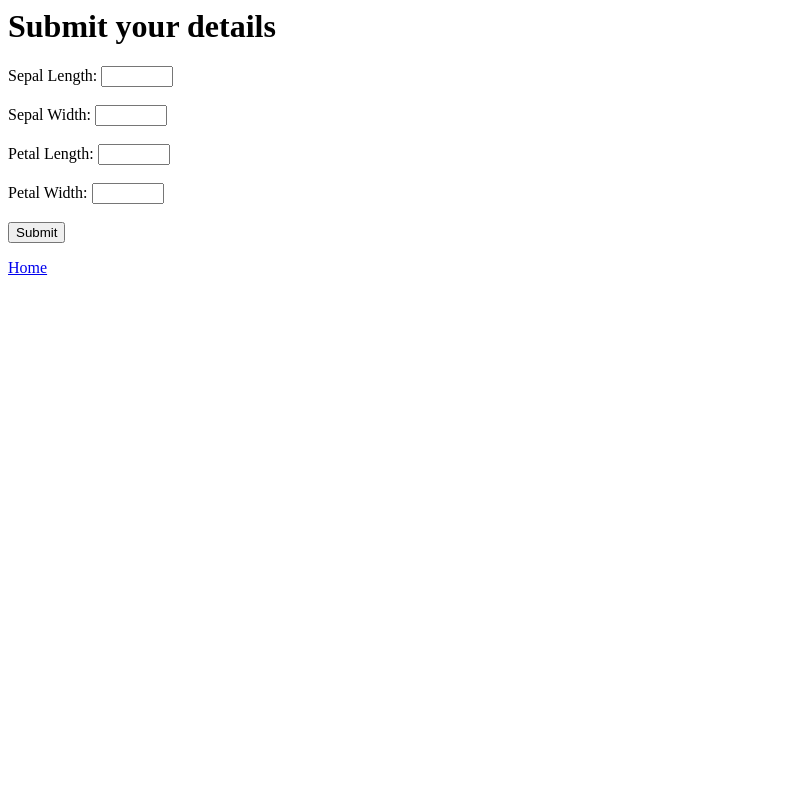
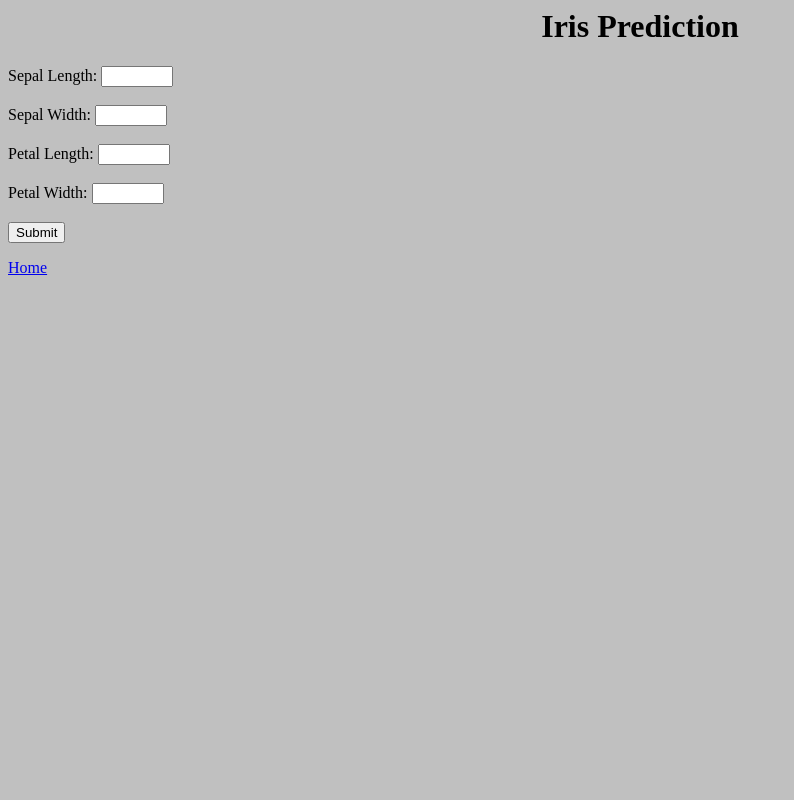
Before and after one commit to itsanishsingh/task-django-app, a Django app: page /models/iris/ in a window 1280 px wide. Shown: the whole page, without its empty margins (0-794 px from the left). Run offline with Django 5.2, Linux system fonts and the light colour scheme; parts of the project's set-up code (start-up, migrations or seed data) failed here and were passed over.

Commit message:
Added basic css

```diff
--- /dev/null
+++ b/ml_models/static/ml_models/style.css
@@ -0,0 +1,12 @@
+body {
+    background-color: silver;
+}
+
+#heading {
+    text-align: center;
+    color: black;
+}
+
+#body {
+    color: black;
+}
--- a/ml_models/templates/iris.html
+++ b/ml_models/templates/iris.html
@@ -1,13 +1,16 @@
+{% load static %}
+
 <html lang="en">
 
 <head>
     <meta charset="UTF-8">
     <meta name="viewport" content="width=device-width, initial-scale=1.0">
     <title>Iris Classification</title>
+    <link rel="stylesheet" href="{% static 'ml_models/style.css' %}">
 </head>
 
 <body>
-    <h1>Submit your details</h1>
+    <h1 id="heading">Iris Prediction</h1>
     <form method="post">
         {% csrf_token %}
         <label for="seplen">Sepal Length:</label>
--- a/ml_models/templates/score.html
+++ b/ml_models/templates/score.html
@@ -1,13 +1,16 @@
+{% load static %}
+
 <html lang="en">
 
 <head>
     <meta charset="UTF-8">
     <meta name="viewport" content="width=device-width, initial-scale=1.0">
     <title>Score Prediction</title>
+    <link rel="stylesheet" href="{% static 'ml_models/style.css' %}">
 </head>
 
 <body>
-    <h1>Submit your details</h1>
+    <h1 id="heading">Score Prediction</h1>
     <form method="post">
         {% csrf_token %}
         <label for="hours">Hours studied:</label>
--- a/predictor/settings.py
+++ b/predictor/settings.py
@@ -119,6 +119,10 @@ USE_TZ = True
 
 STATIC_URL = "static/"
 
+STATICFILES_DIRS = [
+    BASE_DIR / "static",
+]
+
 # Default primary key field type
 # https://docs.djangoproject.com/en/5.1/ref/settings/#default-auto-field
 
```
Also changed, not shown: home/static/home/style.css (added, +12 -0 lines), home/templates/hello.html (+18 -3 lines).
